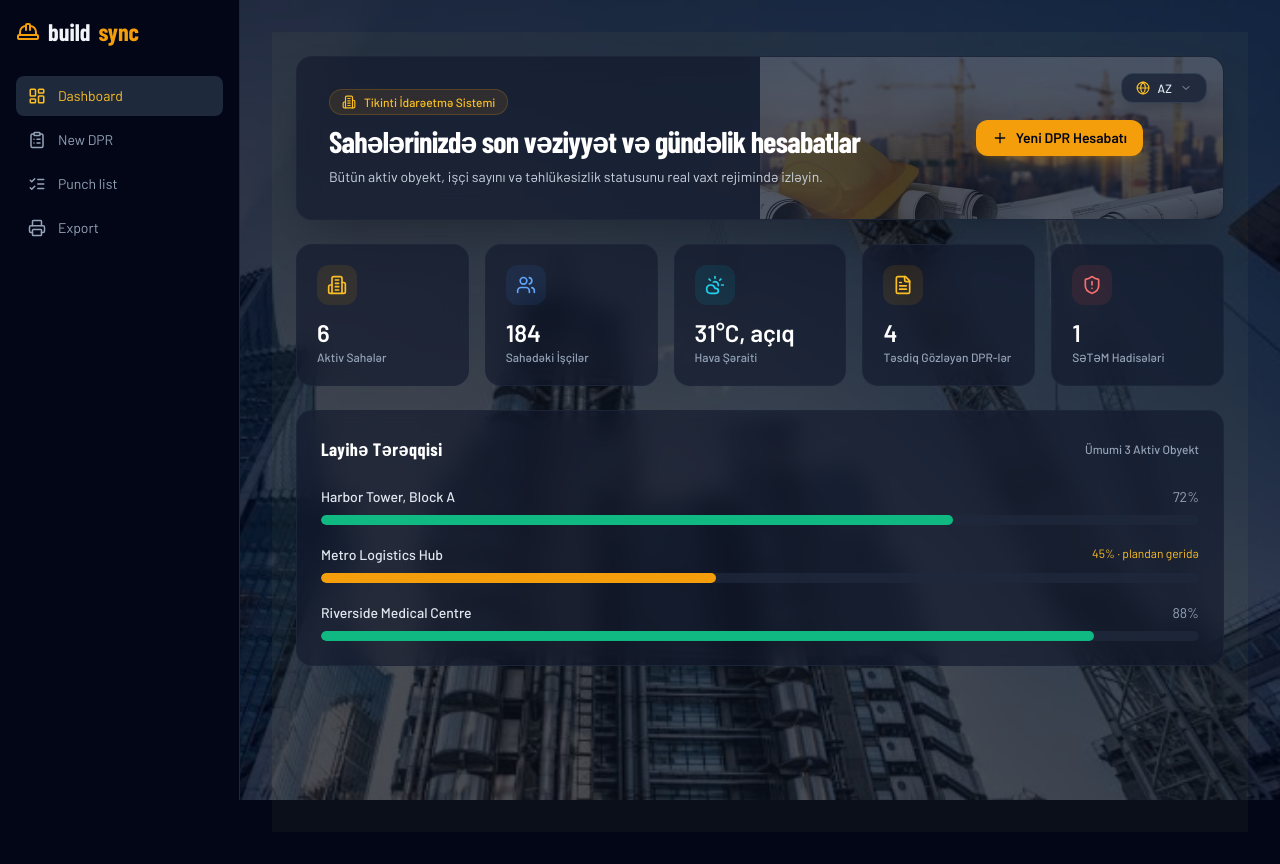
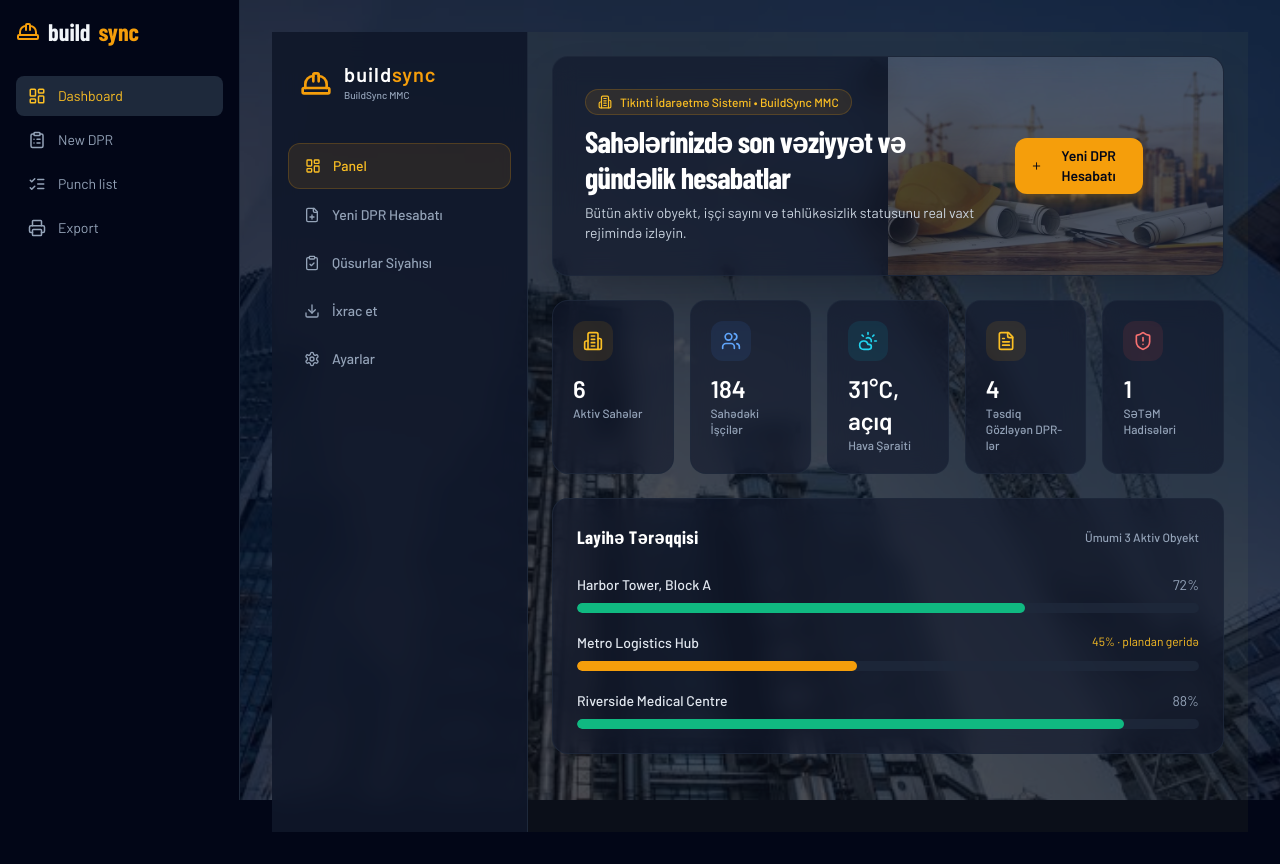
Before and after one commit to soki001/bakuwork, a Next.js app: page / in a window 1280 px wide. Built offline with nearby package versions, Linux system fonts and the light colour scheme.

Commit message:
Update page.tsx

```diff
--- a/app/page.tsx
+++ b/app/page.tsx
@@ -8,77 +8,101 @@ import {
   FileText,
   ShieldAlert,
   Plus,
-  Globe,
-  ChevronDown
+  LayoutDashboard,
+  FilePlus,
+  ClipboardCheck,
+  Download,
+  Settings as SettingsIcon,
+  HardHat,
+  Save,
+  Globe
 } from 'lucide-react';
 import { LanguageProvider, useLanguage } from '../context/LanguageContext';
 
 function DashboardContent() {
   const { language, setLanguage, t } = useLanguage();
-  const [isLangOpen, setIsLangOpen] = useState(false);
+  const [activeTab, setActiveTab] = useState<'dashboard' | 'settings'>('dashboard');
 
-  const langNames = {
-    az: 'AZ',
-    en: 'EN',
-    ru: 'RU'
+  // Şirkət Məlumatları Dövriyyəsi (Dinamik State)
+  const [companyName, setCompanyName] = useState('BuildSync MMC');
+  const [saveAlert, setSaveAlert] = useState(false);
+
+  const menuItems = [
+    { id: 'dashboard', icon: LayoutDashboard, label: t.dashboard },
+    { id: 'newDpr', icon: FilePlus, label: t.newDpr },
+    { id: 'punchList', icon: ClipboardCheck, label: t.punchList },
+    { id: 'export', icon: Download, label: t.export },
+    { id: 'settings', icon: SettingsIcon, label: t.settings },
+  ];
+
+  const handleSaveSettings = (e: React.FormEvent) => {
+    e.preventDefault();
+    setSaveAlert(true);
+    setTimeout(() => setSaveAlert(false), 3000);
   };
 
   return (
-    <div className="min-h-screen bg-[#0b0f19] text-white relative overflow-hidden p-6">
+    <div className="min-h-screen bg-[#0b0f19] text-white relative overflow-hidden flex">
 
-      {/* BÜTÜN EKRANI KAPLAYAN SABİT ARXA FON ŞƏKLİ */}
+      {/* SABİT ARXA FON ŞƏKLİ */}
       <div className="fixed inset-0 opacity-25 pointer-events-none bg-[url('/insaat.11.jfif')] bg-cover bg-center z-0" />
 
-      {/* ƏSAS İÇƏRİK SAHƏSİ (TAM ORTADA VƏ GENİŞ) */}
-      <div className="relative z-10 max-w-7xl mx-auto space-y-6">
+      {/* SOL MENYU (SIDEBAR) */}
+      <aside className="w-64 bg-slate-900/90 border-r border-slate-800 min-h-screen p-4 flex flex-col justify-between backdrop-blur-md relative z-20 shrink-0">
+        <div>
+          <div className="flex items-center gap-3 px-3 py-4 mb-6">
+            <HardHat className="w-8 h-8 text-amber-500" />
+            <div className="flex flex-col">
+              <span className="font-bold text-xl tracking-wider text-white leading-none">
+                build<span className="text-amber-500">sync</span>
+              </span>
+              <span className="text-[10px] text-slate-400 font-medium truncate max-w-[130px] mt-1">
+                {companyName}
+              </span>
+            </div>
+          </div>
 
+          <nav className="space-y-1">
+            {menuItems.map((item) => {
+              const isActive = activeTab === item.id;
+              return (
+                <button
+                  key={item.id}
+                  onClick={() => {
+                    if (item.id === 'dashboard' || item.id === 'settings') {
+                      setActiveTab(item.id as 'dashboard' | 'settings');
+                    }
+                  }}
+                  className={`w-full flex items-center gap-3 px-4 py-3 rounded-xl text-sm font-medium transition-all ${
+                    isActive
+                      ? 'bg-amber-500/10 text-amber-400 border border-amber-500/20'
+                      : 'text-slate-400 hover:bg-slate-800/60 hover:text-slate-200'
+                  }`}
+                >
+                  <item.icon className="w-4 h-4" />
+                  {item.label}
+                </button>
+              );
+            })}
+          </nav>
+        </div>
+      </aside>
+
+      {/* ƏSAS İÇƏRİK SAHƏSİ */}
+      <main className="flex-1 p-6 relative z-10 overflow-y-auto max-w-7xl mx-auto space-y-6">
+
+        {/* TAB 1: DASHBOARD (ƏSAS PANEL) */}
+        {activeTab === 'dashboard' && (
+          <>
             {/* Hero Banner */}
             <div className="relative overflow-hidden rounded-2xl bg-slate-900/60 border border-slate-800/80 p-8 shadow-2xl backdrop-blur-md">
               <div className="absolute right-0 top-0 bottom-0 w-1/2 opacity-25 pointer-events-none bg-[url('/kask11.webp')] bg-cover bg-center" />
-
-          {/* SAĞ YUXARI KÜNCƏ YERLƏŞDİRİLMİŞ DİL SEÇİMİ */}
-          <div className="absolute top-4 right-4 z-30">
-            <div className="relative">
-              <button
-                onClick={() => setIsLangOpen(!isLangOpen)}
-                className="flex items-center gap-2 px-3.5 py-1.5 rounded-xl bg-slate-800/90 hover:bg-slate-700 border border-slate-700 text-slate-200 text-xs font-medium transition-all shadow-lg"
-              >
-                <Globe className="w-3.5 h-3.5 text-amber-400" />
-                <span>{langNames[language]}</span>
-                <ChevronDown className="w-3 h-3 text-slate-400" />
-              </button>
-
-              {/* DİL MENYUSU */}
-              {isLangOpen && (
-                <div className="absolute right-0 mt-2 w-36 bg-slate-900/95 border border-slate-700 rounded-xl shadow-2xl py-1.5 z-[999] backdrop-blur-xl flex flex-col space-y-1">
-                  <button
-                    onClick={() => { setLanguage('az'); setIsLangOpen(false); }}
-                    className={`w-full text-left px-3 py-1.5 text-xs hover:bg-slate-800 transition-colors ${language === 'az' ? 'text-amber-400 font-bold bg-slate-800/50' : 'text-slate-300'}`}
-                  >
-                    🇦🇿 Azərbaycan
-                  </button>
-                  <button
-                    onClick={() => { setLanguage('en'); setIsLangOpen(false); }}
-                    className={`w-full text-left px-3 py-1.5 text-xs hover:bg-slate-800 transition-colors ${language === 'en' ? 'text-amber-400 font-bold bg-slate-800/50' : 'text-slate-300'}`}
-                  >
-                    🇬🇧 English
-                  </button>
-                  <button
-                    onClick={() => { setLanguage('ru'); setIsLangOpen(false); }}
-                    className={`w-full text-left px-3 py-1.5 text-xs hover:bg-slate-800 transition-colors ${language === 'ru' ? 'text-amber-400 font-bold bg-slate-800/50' : 'text-slate-300'}`}
-                  >
-                    🇷🇺 Русский
-                  </button>
-                </div>
-              )}
-            </div>
-          </div>
 
               <div className="relative z-10 flex flex-col md:flex-row justify-between items-start md:items-center gap-6 pr-12">
                 <div className="space-y-2">
                   <div className="inline-flex items-center gap-2 px-3 py-1 rounded-full bg-amber-500/10 border border-amber-500/20 text-amber-400 text-xs font-medium">
                     <Building2 className="w-3.5 h-3.5" />
-                {t.systemTag}
+                    {t.systemTag} • {companyName}
                   </div>
                   <h1 className="text-2xl md:text-3xl font-bold tracking-tight text-white">
                     {t.heroTitle}
@@ -191,8 +215,100 @@ function DashboardContent() {
                 </div>
               </div>
             </div>
+          </>
+        )}
 
+        {/* TAB 2: AYARLAR (SETTINGS) SƏHİFƏSİ */}
+        {activeTab === 'settings' && (
+          <div className="space-y-6">
+            {/* Header */}
+            <div className="bg-slate-900/60 border border-slate-800/80 rounded-2xl p-6 backdrop-blur-md">
+              <h1 className="text-2xl font-bold text-white">{t.settingsTitle}</h1>
+              <p className="text-slate-400 text-sm mt-1">{t.settingsDesc}</p>
             </div>
+
+            {saveAlert && (
+              <div className="bg-emerald-500/10 border border-emerald-500/20 text-emerald-400 px-4 py-3 rounded-xl text-sm font-medium">
+                {t.saveSuccess}
+              </div>
+            )}
+
+            {/* Form */}
+            <form onSubmit={handleSaveSettings} className="bg-slate-900/60 border border-slate-800/80 rounded-2xl p-6 backdrop-blur-md space-y-6">
+
+              {/* Şirkət Adı */}
+              <div className="space-y-2">
+                <label className="text-sm font-medium text-slate-200 block">
+                  {t.companyName}
+                </label>
+                <input
+                  type="text"
+                  value={companyName}
+                  onChange={(e) => setCompanyName(e.target.value)}
+                  className="w-full max-w-md bg-slate-800/80 border border-slate-700 rounded-xl px-4 py-2.5 text-white text-sm focus:outline-none focus:border-amber-500 transition-colors"
+                  required
+                />
+              </div>
+
+              {/* Dil Seçimi */}
+              <div className="space-y-2 pt-2 border-t border-slate-800">
+                <label className="text-sm font-medium text-slate-200 flex items-center gap-2">
+                  <Globe className="w-4 h-4 text-amber-400" />
+                  {t.selectLanguage}
+                </label>
+                <div className="flex flex-wrap gap-3">
+                  <button
+                    type="button"
+                    onClick={() => setLanguage('az')}
+                    className={`px-4 py-2 rounded-xl text-sm font-medium transition-all border ${
+                      language === 'az'
+                        ? 'bg-amber-500/20 border-amber-500 text-amber-400'
+                        : 'bg-slate-800/60 border-slate-700 text-slate-300 hover:bg-slate-800'
+                    }`}
+                  >
+                    🇦🇿 Azərbaycan
+                  </button>
+                  <button
+                    type="button"
+                    onClick={() => setLanguage('en')}
+                    className={`px-4 py-2 rounded-xl text-sm font-medium transition-all border ${
+                      language === 'en'
+                        ? 'bg-amber-500/20 border-amber-500 text-amber-400'
+                        : 'bg-slate-800/60 border-slate-700 text-slate-300 hover:bg-slate-800'
+                    }`}
+                  >
+                    🇬🇧 English
+                  </button>
+                  <button
+                    type="button"
+                    onClick={() => setLanguage('ru')}
+                    className={`px-4 py-2 rounded-xl text-sm font-medium transition-all border ${
+                      language === 'ru'
+                        ? 'bg-amber-500/20 border-amber-500 text-amber-400'
+                        : 'bg-slate-800/60 border-slate-700 text-slate-300 hover:bg-slate-800'
+                    }`}
+                  >
+                    🇷🇺 Русский
+                  </button>
+                </div>
+              </div>
+
+              {/* Yadda saxla düyməsi */}
+              <div className="pt-4">
+                <button
+                  type="submit"
+                  className="flex items-center gap-2 px-5 py-2.5 rounded-xl bg-amber-500 hover:bg-amber-400 text-slate-950 font-semibold text-sm transition-all shadow-lg shadow-amber-500/20"
+                >
+                  <Save className="w-4 h-4" />
+                  {t.saveChanges}
+                </button>
+              </div>
+
+            </form>
+          </div>
+        )}
+
+      </main>
     </div>
   );
 }
```
Lines whose indentation alone changed are shown as unchanged.
